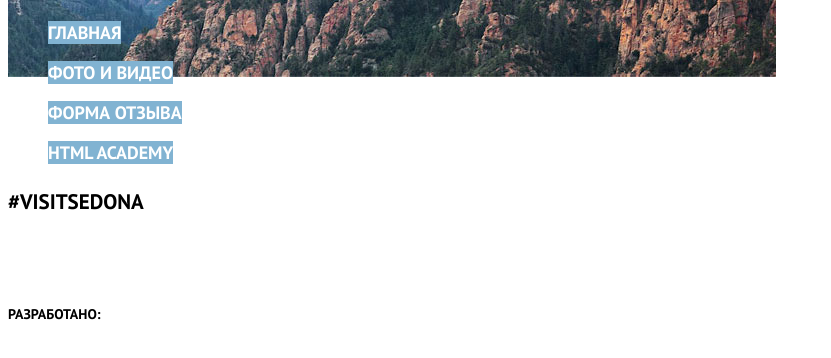
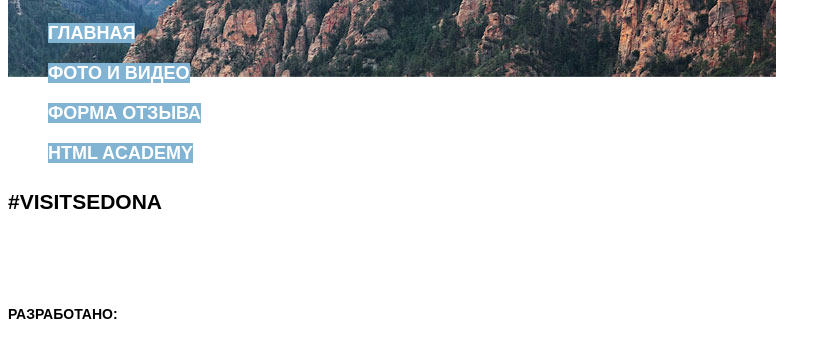
Before and after one commit to cheezysloyka/1345183-sedona-19, a website: page source/form.html in a window 1280 px wide. Shown: the part 320-678 px from the top of the page, without its empty margins (0-831 px from the left). Drawn offline with nearby package versions, Linux system fonts and the light colour scheme; files that its build step writes are made by us from their sources.

Commit message:
Подключили шрифты локально

```diff
--- a/source/form.html
+++ b/source/form.html
@@ -3,7 +3,6 @@
   <head>
     <meta charset="utf-8">
     <title>HTML Academy: Седона</title>
-    <link href="https://fonts.googleapis.com/css2?family=PT+Sans:ital,wght@0,400;0,700;1,400;1,700&display=swap" rel="stylesheet">
     <link href="css/style.css" rel="stylesheet">
   </head>
   <body>
--- /dev/null
+++ b/source/less/fonts.less
@@ -0,0 +1,4 @@
+@font-face {
+  font-family: "PT Sans", sans-serif;
+  src: url("../fonts/ptsans.woff") format("woff"), url("../fonts/ptsans.woff2") format("woff2"), url("../fonts/ptsansbold.woff") format("woff"), url("../fonts/ptsansbold.woff2") format("woff2");
+}
--- a/source/less/style.less
+++ b/source/less/style.less
@@ -2,6 +2,7 @@
 @import "adventages.less";
 @import "feauters-item.less";
 @import "feauters.less";
+@import "fonts.less";
 @import "logo.less";
 @import "main-nav.less";
 @import "page-footer.less";
```
Also changed, not shown: source/index.html (+0 -1 lines), source/photo.html (+0 -1 lines).
